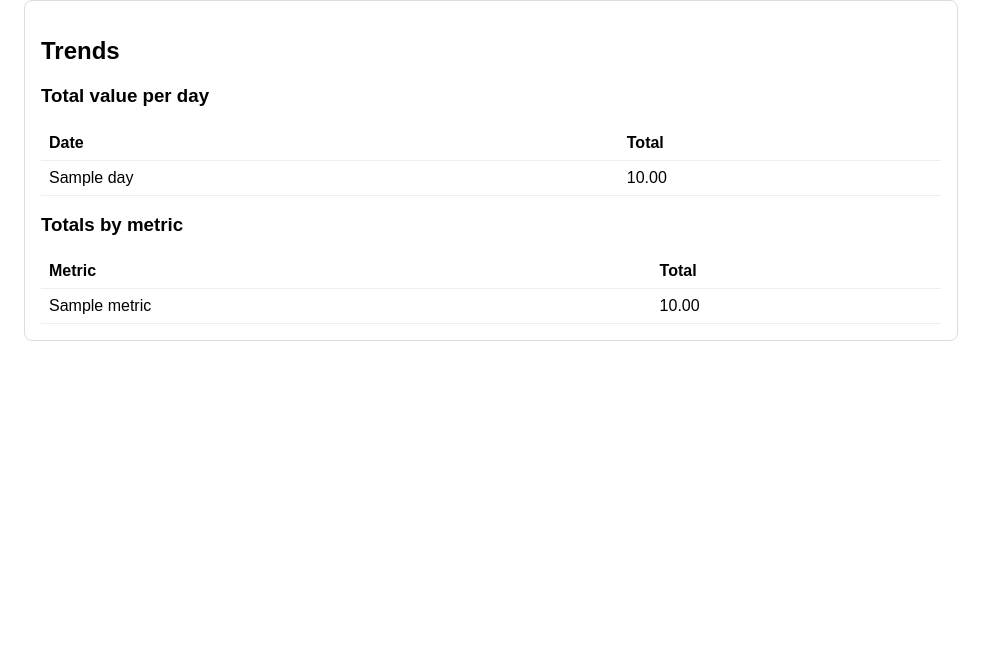
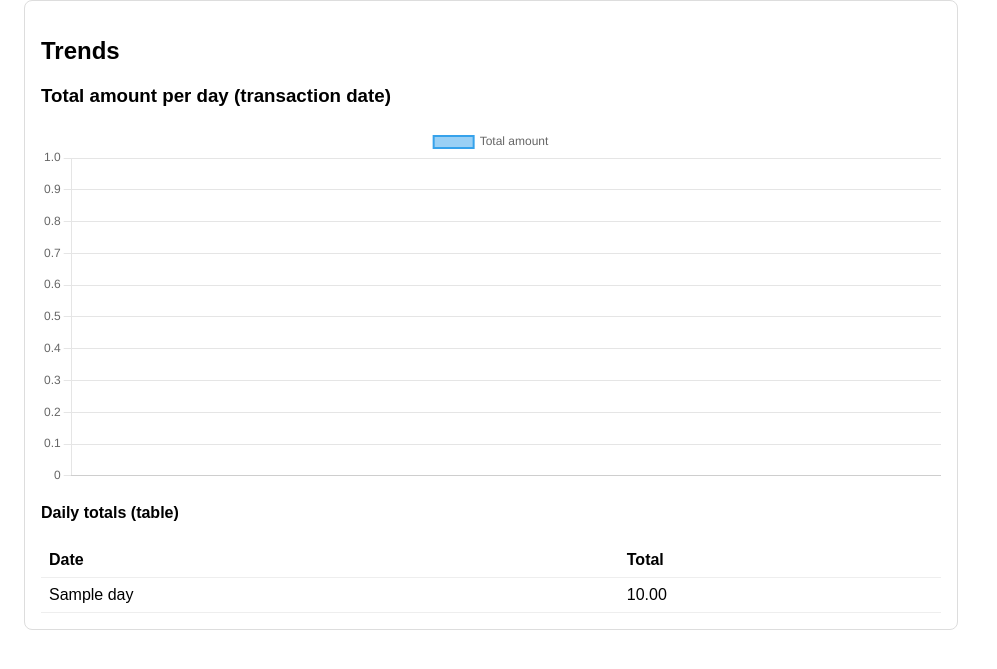
Before and after one commit to bluelazuli1973-cpu/csv_converterII, a Flask app: template app/templates/analytics/trend.html in a window 1280 px wide. Shown: the part 42-711 px from the top of the page, without its empty margins (0-997 px from the left). Run offline with Flask 3, Linux system fonts and the light colour scheme; the template is opened without the code that fills it: most values are stand-ins (such as "Sample title", 1, 10 or a date in 2020).

Commit message:
show a simple graph over the date and amount in trends

```diff
--- a/app/templates/analytics/trend.html
+++ b/app/templates/analytics/trend.html
@@ -3,8 +3,41 @@
   <div class="card">
     <h2>Trends</h2>
 
-    <h3>Total value per day</h3>
+    <h3>Total amount per day (transaction date)</h3>
+
     {% if per_day %}
+      <div style="max-width: 900px;">
+        <canvas id="trendChart" height="120"></canvas>
+      </div>
+
+      <script src="https://cdn.jsdelivr.net/npm/chart.js"></script>
+      <script>
+        const labels = {{ chart_labels | tojson }};
+        const values = {{ chart_values | tojson }};
+
+        const ctx = document.getElementById("trendChart").getContext("2d");
+        new Chart(ctx, {
+          type: "line",
+          data: {
+            labels,
+            datasets: [{
+              label: "Total amount",
+              data: values,
+              borderWidth: 2,
+              tension: 0.25,
+              pointRadius: 2
+            }]
+          },
+          options: {
+            responsive: true,
+            scales: {
+              y: { beginAtZero: false }
+            }
+          }
+        });
+      </script>
+
+      <h4 style="margin-top:18px;">Daily totals (table)</h4>
       <table>
         <thead><tr><th>Date</th><th>Total</th></tr></thead>
         <tbody>
@@ -16,17 +49,5 @@
     {% else %}
       <p class="muted">No data yet—upload a CSV first.</p>
     {% endif %}
-
-    <h3 style="margin-top:18px;">Totals by metric</h3>
-    {% if per_metric %}
-      <table>
-        <thead><tr><th>Metric</th><th>Total</th></tr></thead>
-        <tbody>
-          {% for metric, total in per_metric %}
-            <tr><td>{{ metric }}</td><td>{{ "%.2f"|format(total) }}</td></tr>
-          {% endfor %}
-        </tbody>
-      </table>
-    {% endif %}
   </div>
 {% endblock %}
```
Also changed, not shown: app/analytics/analytics_routes.py (+18 -12 lines).
